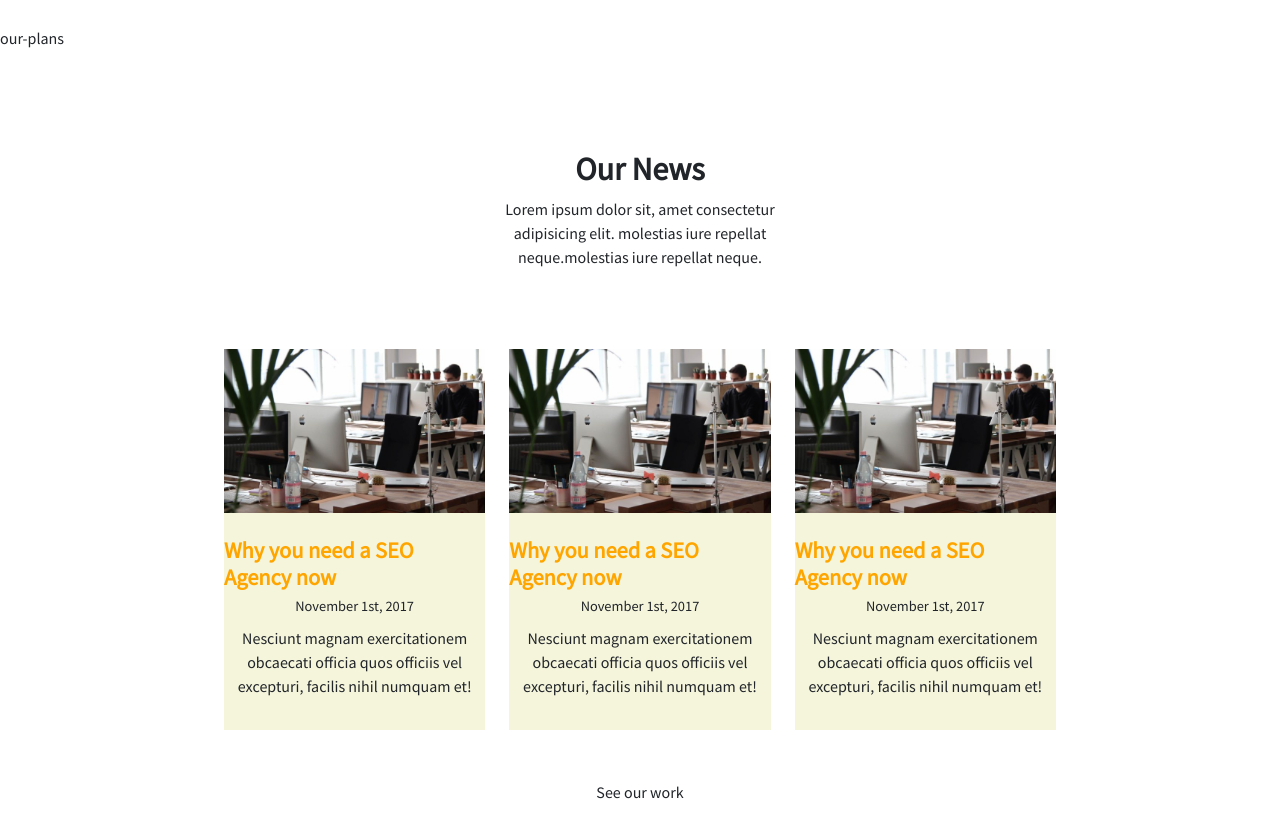
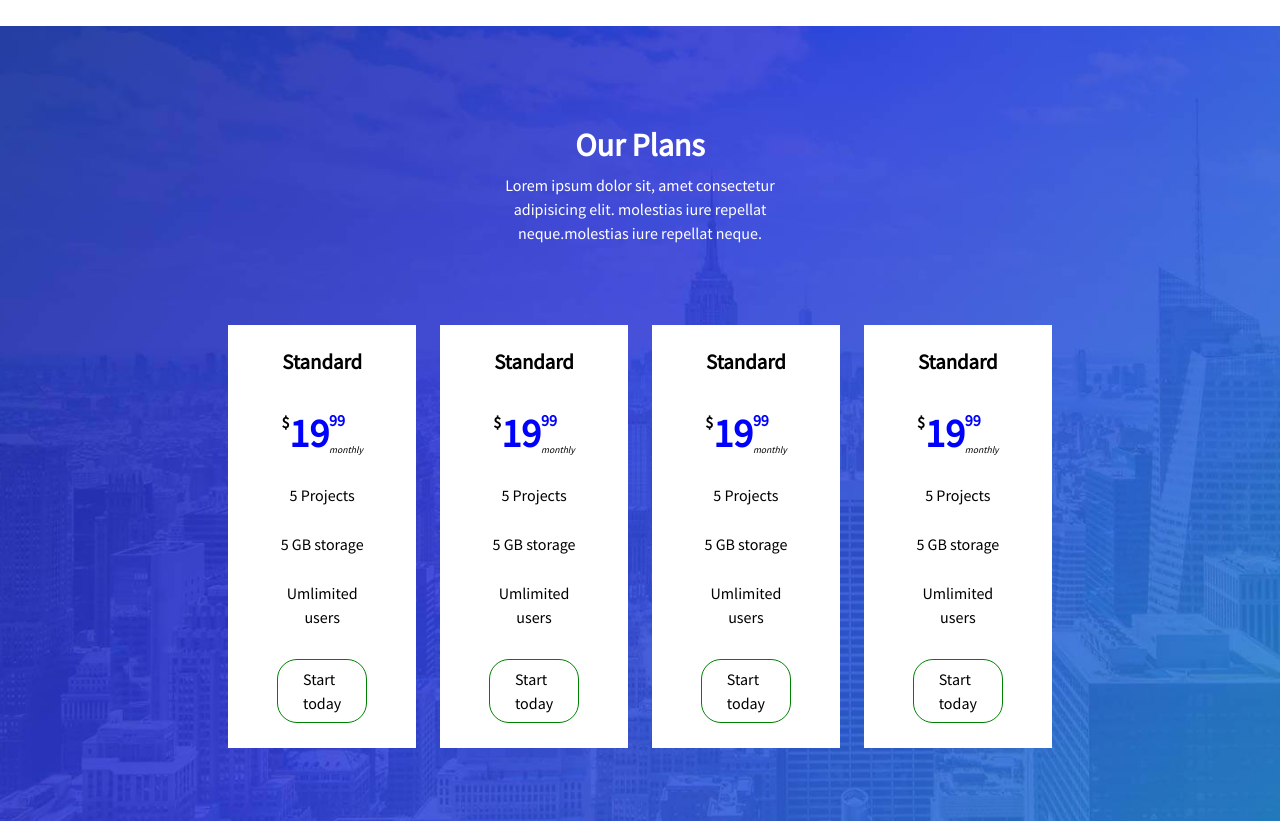
Before and after one commit to jacoposergio/proj-html-vuejs, a Vue app: page / in a window 1280 px wide. Shown: the part 3460-4281 px from the top of the page. Built offline with nearby package versions, Linux system fonts and the light colour scheme.

Commit message:
almost ready

```diff
--- a/src/assets/scss/common.scss
+++ b/src/assets/scss/common.scss
@@ -82,6 +82,11 @@ h4{
     font-size: 1.4rem;
 }
 
+h5{
+    font-weight: 900;
+    font-size: 1.3rem;
+}
+
 .svg-inline--fa{
     height: 1.8em;
     color: orange;
--- a/src/components/OurPlans.vue
+++ b/src/components/OurPlans.vue
@@ -1,6 +1,89 @@
 <template>
-   <section id="our-plans">
-     our-plans
+   <section id="our-plans" class="row mb-0">
+      <div class="ms_container">
+        <div class="main_title">
+           <h3>Our Plans</h3>
+           <p>Lorem ipsum dolor sit, amet consectetur adipisicing elit. molestias iure repellat neque.molestias iure repellat neque.</p>
+        </div>
+        <div class="cards_container">
+          <div class="row g-4 row-cols-4">
+
+                <div class="col">
+                  <div class="ms_card d-flex flex-column align-items-center">
+                     <h5>Standard</h5>
+                     <div class="price_container d-flex">
+                        <div class="dollar_symbol">$</div>
+                        <div class="main_number">19</div>
+                        <div class="cents_time d-flex flex-column justify-content-around">
+                            <div class="cents">99</div>
+                            <div class="time">monthly</div>
+                        </div>
+                     </div>
+                     <p>5 Projects</p>
+                     <p>5 GB storage</p>
+                     <p>Umlimited users</p>
+                     <a href="#">Start today</a>
+                  </div>
+               </div>
+
+               <div class="col">
+                  <div class="ms_card d-flex flex-column align-items-center">
+                     <h5>Standard</h5>
+                     <div class="price_container d-flex">
+                        <div class="dollar_symbol">$</div>
+                        <div class="main_number">19</div>
+                        <div class="cents_time d-flex flex-column justify-content-around">
+                            <div class="cents">99</div>
+                            <div class="time">monthly</div>
+                        </div>
+                     </div>
+                     <p>5 Projects</p>
+                     <p>5 GB storage</p>
+                     <p>Umlimited users</p>
+                     <a href="#">Start today</a>
+                  </div>
+               </div>
+
+               <div class="col">
+                  <div class="ms_card d-flex flex-column align-items-center">
+                     <h5>Standard</h5>
+                     <div class="price_container d-flex">
+                        <div class="dollar_symbol">$</div>
+                        <div class="main_number">19</div>
+                        <div class="cents_time d-flex flex-column justify-content-around">
+                            <div class="cents">99</div>
+                            <div class="time">monthly</div>
+                        </div>
+                     </div>
+                     <p>5 Projects</p>
+                     <p>5 GB storage</p>
+                     <p>Umlimited users</p>
+                     <a href="#">Start today</a>
+                  </div>
+               </div>
+
+               <div class="col">
+                  <div class="ms_card d-flex flex-column align-items-center">
+                     <h5>Standard</h5>
+                     <div class="price_container d-flex">
+                        <div class="dollar_symbol">$</div>
+                        <div class="main_number">19</div>
+                        <div class="cents_time d-flex flex-column justify-content-around">
+                            <div class="cents">99</div>
+                            <div class="time">monthly</div>
+                        </div>
+                     </div>
+                     <p>5 Projects</p>
+                     <p>5 GB storage</p>
+                     <p>Umlimited users</p>
+                     <a href="#">Start today</a>
+                  </div>
+               </div>
+
+
+          </div>
+        </div>
+     </div>
    </section>
 </template>
 
@@ -14,4 +97,73 @@ export default {
 
 <style lang="scss" scoped>
 
+#our-plans{
+      background-image: url(../assets/img/background1.jpg);
+      background-size: cover;
+      background-repeat: no-repeat;
+      background-position-x: 50%;
+      background-position-y: 50%;
+      min-width: 800px;
+      color: white;
+}
+
+.ms_container{
+  padding-bottom: 150px;
+
+  .main_title{
+   margin-top: 100px;
+   margin-bottom: 80px;
+  }
+
+.ms_card{
+    padding: 25px 50px;
+    background-color: white;
+    color: black;
+
+     .price_container{
+        margin-bottom: 20px;
+        margin-top: 20px;
+
+           .dollar_symbol{
+                padding-top: 7px;
+                font-weight: bolder;
+           }
+
+           .main_number{
+                font-size: 2.5rem;
+                font-weight: bolder;
+                color: blue
+           }
+
+           .cents_time{
+
+                .cents{
+                     font-weight: bolder;
+                     color: blue
+                }
+
+                .time{
+                     font-size: 0.6rem;
+                     font-style: oblique;
+                }
+
+           }
+
+
+        }
+
+           p{
+            margin-bottom: 25px;
+             }
+
+          a{
+            margin-top: 5px;
+            border: 1px solid green;
+            padding: 7px 25px;
+            border-radius: 20px;
+          }
+
+   }
+}
+
 </style>
```
